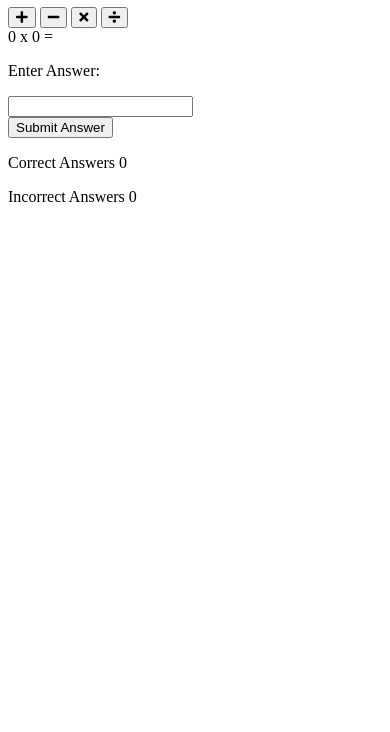
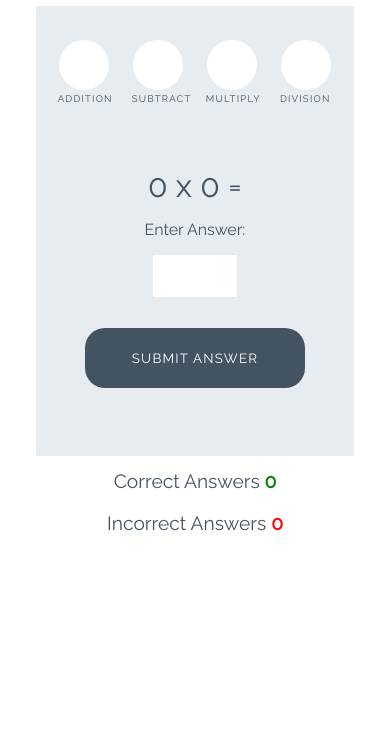
Before and after one commit to FelixSvenHarry/Love-maths, a plain HTML site: page index.html in a window 390 px wide. Shown: the part 112-844 px from the top of the page. Drawn offline with Linux system fonts and the light colour scheme.

Commit message:
add style for game

```diff
--- a/assets/css/style.css
+++ b/assets/css/style.css
@@ -0,0 +1,254 @@
+/* --------- Global style */
+
+body {
+    background-color: white;
+    font-family: "Raleway", sans-serif;
+    color: #445361;
+    text-align: center;
+}
+
+/* --------- Heading */
+
+.heading {
+    text-align: center;
+    font-size: 2.5rem;
+}
+
+.logo {
+    height: 40px;
+    padding-right: 5px;
+}
+
+/* --------- Game layout */
+
+.game-area {
+    background-color: #E6ECF0;
+    box-sizing: border-box;
+    width: 85%;
+    height: 65vh;
+    max-height: 450px;
+    max-width: 830px;
+    margin-left: auto;
+    margin-right: auto;
+    padding: 1%;
+}
+
+.question-area {
+    width: 50%;
+    font-size: 2rem;
+    margin: auto;
+    padding: 50px 0;
+}
+
+.question-area span {
+    padding: 0 15px;
+}
+
+.score-area {
+    margin: 5px auto;
+    width: 60%;
+    font-size: 1.2rem;
+}
+
+.controls-area {
+    width: 85%;
+    margin: 30px auto;
+}
+
+#score {
+    color: green;
+    font-weight: bold;
+}
+
+#incorrect {
+    color: red;
+    font-weight: bold;
+}
+
+.answer-message {
+    display: none;
+    font-size: 1rem;
+}
+
+#answer-box {
+    border: none;
+    color: #445361;
+    display: inline-block;
+    height: 40px;
+    width: 80px;
+    font-size: 1.2rem;
+}
+
+.scores {
+    display: inline-block;
+    padding: 25px;
+}
+
+/* --------- Buttons */
+
+.btn {
+    width: 220px;
+    height: 60px;
+    font-family: "Raleway", sans-serif;
+    text-transform: uppercase;
+    letter-spacing: 1.2px;
+    color: white;
+}
+
+.btn:focus {
+    outline: none;
+}
+
+.btn--big {
+    padding-top: 10px;
+    border-radius: 50%;
+    background-color: white;
+    border: 10px solid;
+    width: 100px;
+    height: 100px;
+    font-size: 3.2rem;
+    margin: 0 30px;
+    transition: all 0.5s;
+}
+
+.btn--big::after {
+    content: attr(data-type);
+    font-size: 1rem;
+    color: #445361;
+    position: relative;
+    left: -0.5em;
+}
+
+.btn--blue {
+    border-color: blue;
+    color: blue;
+}
+
+.btn--blue:active,
+.btn--blue:hover {
+    background-color: darkblue;
+    color: white;
+}
+
+.btn--orange {
+    border-color: orange;
+    color: orange;
+}
+
+.btn--orange:active,
+.btn--orange:hover {
+    background-color: darkorange;
+    color: white;
+}
+
+.btn--red {
+    border-color: red;
+    color: red;
+}
+
+.btn--red:active,
+.btn--red:hover {
+    background-color: darkred;
+    color: white;
+}
+
+.btn--green {
+    border-color: green;
+    color: green;
+}
+
+.btn--green:active,
+.btn--green:hover {
+    background-color: darkgreen;
+    color: white;
+}
+
+.btn--gray {
+    margin-top: 25px;
+    background-color: #445361;
+    border: 1px transparent;
+    border-radius: 20px;
+}
+
+.btn--gray:active,
+.btn--gray:hover {
+    background-color: #0d1013;
+}
+
+/* --------- Media queries */
+
+@media (max-width: 414px) {
+    .controls-area {
+        width: 100%;
+    }
+
+    .btn--big {
+        margin: 0 10px;
+        padding: 5px;
+        border: 5px solid;
+        width: 50px;
+        height: 50px;
+        font-size: 1.5rem;
+    }
+
+    .btn--big::after {
+        font-size: 0.6rem;
+        left: -0.7rem;
+    }
+
+    .question-area {
+        padding: 10% 0;
+        width: 100%;
+    }
+
+    .question-area span {
+        padding: 0;
+    }
+
+    .answer-message {
+        display: block;
+    }
+
+    #answer-box {
+        display: block;
+        margin: 0 auto;
+    }
+
+    .btn--gray {
+        margin-top: 0;
+    }
+
+    .score-area {
+        width: 100%;
+    }
+
+    .scores {
+        margin: 0.5em auto;
+        display: block;
+        padding: 5px;
+    }
+
+    .heading {
+        font-size: 2rem;
+    }
+}
+
+@media (max-width: 320px) {
+    .game-area {
+        height: 70vh;
+    }
+
+    .controls-area {
+        width: 75%;
+        margin: 10px auto;
+    }
+
+    .btn--big {
+        margin: 10px 10px;
+    }
+
+    .question-area {
+        padding: 10px 0;
+    }
+
+}
--- a/index.html
+++ b/index.html
@@ -27,17 +27,17 @@
 
     <div class="game-area">
       <div class="controls-area">
-        <button class="btn btn--big btn-green">
-          <i class="fa fa-plus"></i>
+        <button data-type="addition" class="btn btn--big btn-green">
+          <i class="fas fa-plus"></i>
         </button>
-        <button class="btn btn--big btn-blue">
-          <i class="fa fa-minus"></i>
+        <button data-type="subtract" class="btn btn--big btn-blue">
+          <i class="fas fa-minus"></i>
         </button>
-        <button class="btn btn--big btn-orange">
-          <i class="fa fa-times"></i>
+        <button data-type="multiply" class="btn btn--big btn-orange">
+          <i class="fas fa-times"></i>
         </button>
-        <button class="btn btn--big btn-red">
-          <i class="fa fa-divide"></i>
+        <button data-type="division" class="btn btn--big btn-red">
+          <i class="fas fa-divide"></i>
         </button>
       </div>
       <div class="question-area">
@@ -46,9 +46,9 @@
         <span id="operand2">0</span>
         <span>=</span>
         <p class="answer-message">Enter Answer:</p>
-        <input id="anwer-box" type="number" />
+        <input id="answer-box" type="number" />
       </div>
-      <button class="btn btn--gray">Submit Answer</button>
+      <button data-type="submit" class="btn btn--gray">Submit Answer</button>
     </div>
 
     <div class="score-area">
```
